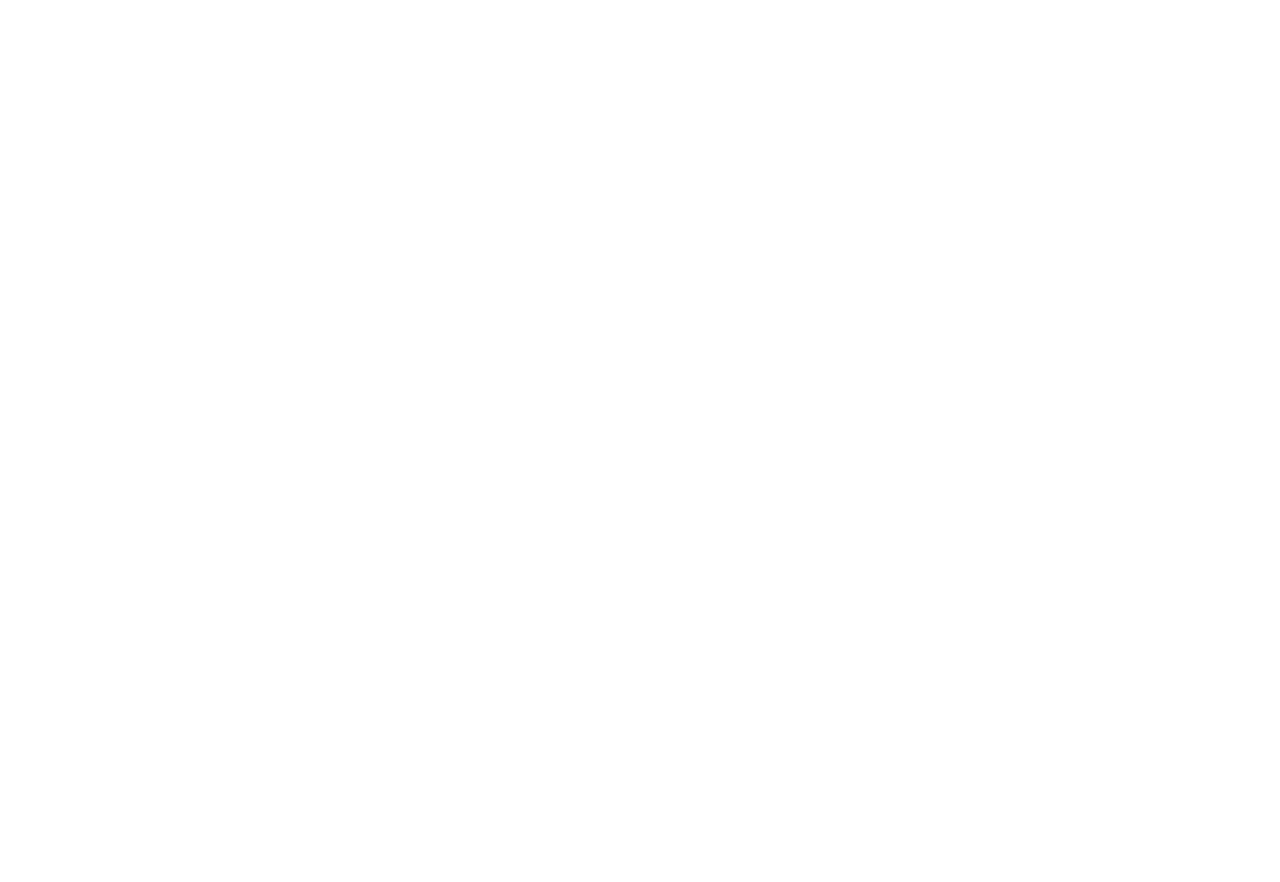
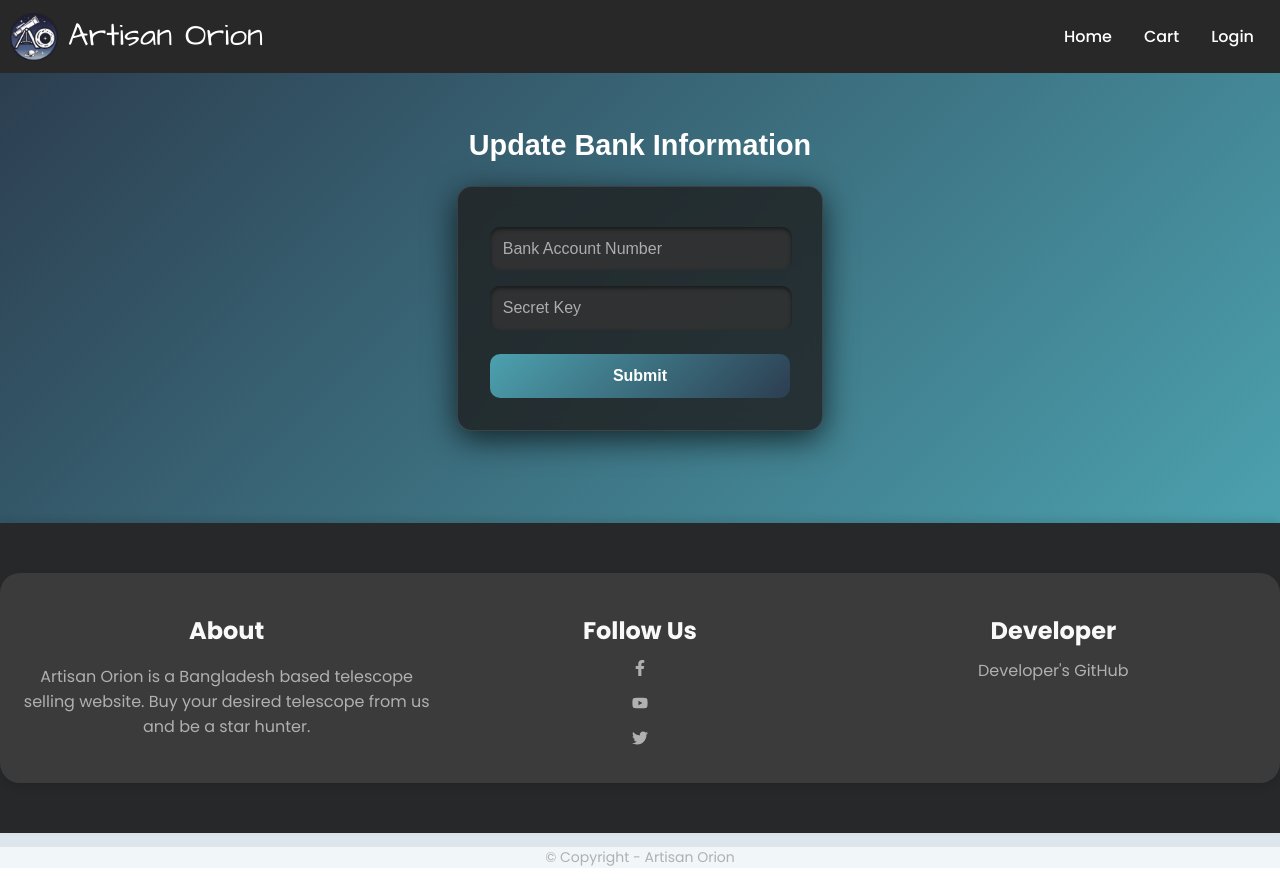
Before and after one commit to ChoncholKumarRay/Artisan-Orion, a React (Vite) app in the folder artisan-frontend/: page /set-bank-info in a window 1280 px wide. Before the commit this address had no page. Before the commit the page ends 800 px from the top, so only its background shows below. Built offline with nearby package versions, Linux system fonts and the light colour scheme.

Commit message:
front-end and backend setup for bank account and secret key update for new user.

```diff
--- a/artisan-frontend/src/App.jsx
+++ b/artisan-frontend/src/App.jsx
@@ -14,7 +14,7 @@ function App() {
         <Route path="/" element={<HomePage />} />
         <Route path="/login" element={<LoginPage />} />
         <Route path="/register" element={<RegisterPage />} />
-        <Route path="/setbankinfo" element={<BankInfoPage />} />
+        <Route path="/set-bank-info" element={<BankInfoPage />} />
         <Route path="/profile" element={<ProfilePage />} />
       </Routes>
     </div>
--- a/artisan-frontend/src/pages/BankInfoPage.jsx
+++ b/artisan-frontend/src/pages/BankInfoPage.jsx
@@ -1,7 +1,80 @@
-import React from "react";
+import React, { useState } from "react";
+import { useNavigate } from "react-router-dom";
+import "./styles/BankInfoPage.css";
+import Header from "../components/Header/Header";
+import Footer from "../components/Footer/Footer";
 
 const BankInfoPage = () => {
-  return <div>BankInfoPage</div>;
+  const [bankAccount, setBankAccount] = useState("");
+  const [secretKey, setSecretKey] = useState("");
+  const [errorMessage, setErrorMessage] = useState("");
+
+  const username = localStorage.getItem("artisan");
+  const navigate = useNavigate();
+
+  const handleSubmit = async (e) => {
+    e.preventDefault();
+
+    try {
+      const response = await fetch(
+        "https://artisan-orion.onrender.com/api/update-bank-info", // Replace with your backend endpoint
+        {
+          method: "POST",
+          headers: {
+            "Content-Type": "application/json",
+          },
+          body: JSON.stringify({
+            username,
+            bank_account: bankAccount,
+            secret_key: secretKey,
+          }),
+        }
+      );
+
+      const data = await response.json();
+
+      if (response.ok) {
+        navigate("/profile"); // Navigate to profile page after successful update
+      } else {
+        setErrorMessage(data.message || "Failed to update bank information.");
+      }
+    } catch (error) {
+      console.error("Error updating bank information:", error);
+      setErrorMessage("An error occurred. Please try again.");
+    }
+  };
+
+  return (
+    <div>
+      <Header />
+      <div className="bank-info-page">
+        <h2 className="form-title">Update Bank Information</h2>
+        <form className="bank-info-form" onSubmit={handleSubmit}>
+          <input
+            type="text"
+            placeholder="Bank Account Number"
+            className="form-input"
+            value={bankAccount}
+            onChange={(e) => setBankAccount(e.target.value)}
+            required
+          />
+          <input
+            type="text"
+            placeholder="Secret Key"
+            className="form-input"
+            value={secretKey}
+            onChange={(e) => setSecretKey(e.target.value)}
+            required
+          />
+          {errorMessage && <div className="error-message">{errorMessage}</div>}
+          <button type="submit" className="submit-button">
+            Submit
+          </button>
+        </form>
+      </div>
+      <Footer />
+    </div>
+  );
 };
 
 export default BankInfoPage;
--- /dev/null
+++ b/artisan-frontend/src/pages/styles/BankInfoPage.css
@@ -0,0 +1,80 @@
+/* Background setup */
+.bank-info-page {
+  height: 450px;
+  display: flex;
+  flex-direction: column;
+  justify-content: top;
+  align-items: center;
+  background: linear-gradient(135deg, #2c3e50, #4ca1af);
+  font-family: "Arial", sans-serif;
+}
+
+/* Glassmorphic form styling */
+.bank-info-form {
+  background: rgba(30, 30, 30, 0.8); /* Darker glass effect */
+  box-shadow: 0 8px 32px 0 rgba(0, 0, 0, 0.7); /* Stronger shadow */
+  backdrop-filter: blur(10px);
+  -webkit-backdrop-filter: blur(10px);
+  border-radius: 15px;
+  border: 1px solid rgba(255, 255, 255, 0.1);
+  padding: 2rem;
+  width: 300px;
+  text-align: center;
+}
+
+/* Form title */
+.form-title {
+  font-size: 1.8rem;
+  font-weight: bold;
+  padding-top: 2rem;
+  margin-bottom: 1.5rem;
+  color: #ffffff; /* Bright text for contrast */
+}
+
+/* Input fields */
+.form-input {
+  width: 92%;
+  padding: 0.8rem;
+  border: none;
+  border-radius: 10px;
+  font-size: 1rem;
+  outline: none;
+  background: rgba(50, 50, 50, 0.8); /* Darker input background */
+  color: #ffffff; /* Bright text for readability */
+  box-shadow: inset 0 2px 4px rgba(0, 0, 0, 0.5);
+}
+
+/* Input placeholder */
+.form-input::placeholder {
+  color: rgba(255, 255, 255, 0.6);
+}
+
+/* Submit button */
+.submit-button {
+  width: 100%;
+  padding: 0.8rem;
+  margin-top: 1rem;
+  border: none;
+  border-radius: 10px;
+  font-size: 1rem;
+  font-weight: bold;
+  color: #ffffff;
+  background: linear-gradient(135deg, #4ca1af, #2c3e50); /* Sleek dark button */
+  cursor: pointer;
+  transition: 0.3s ease;
+}
+
+.submit-button:hover {
+  background: linear-gradient(
+    135deg,
+    #2c3e50,
+    #4ca1af
+  ); /* Reverse hover effect */
+}
+
+/* Error message */
+.error-message {
+  color: red;
+  font-size: 14px;
+  margin-top: 10px;
+}
```
Also changed, not shown: 1 other file (tests, documents, lock files or other folders).
